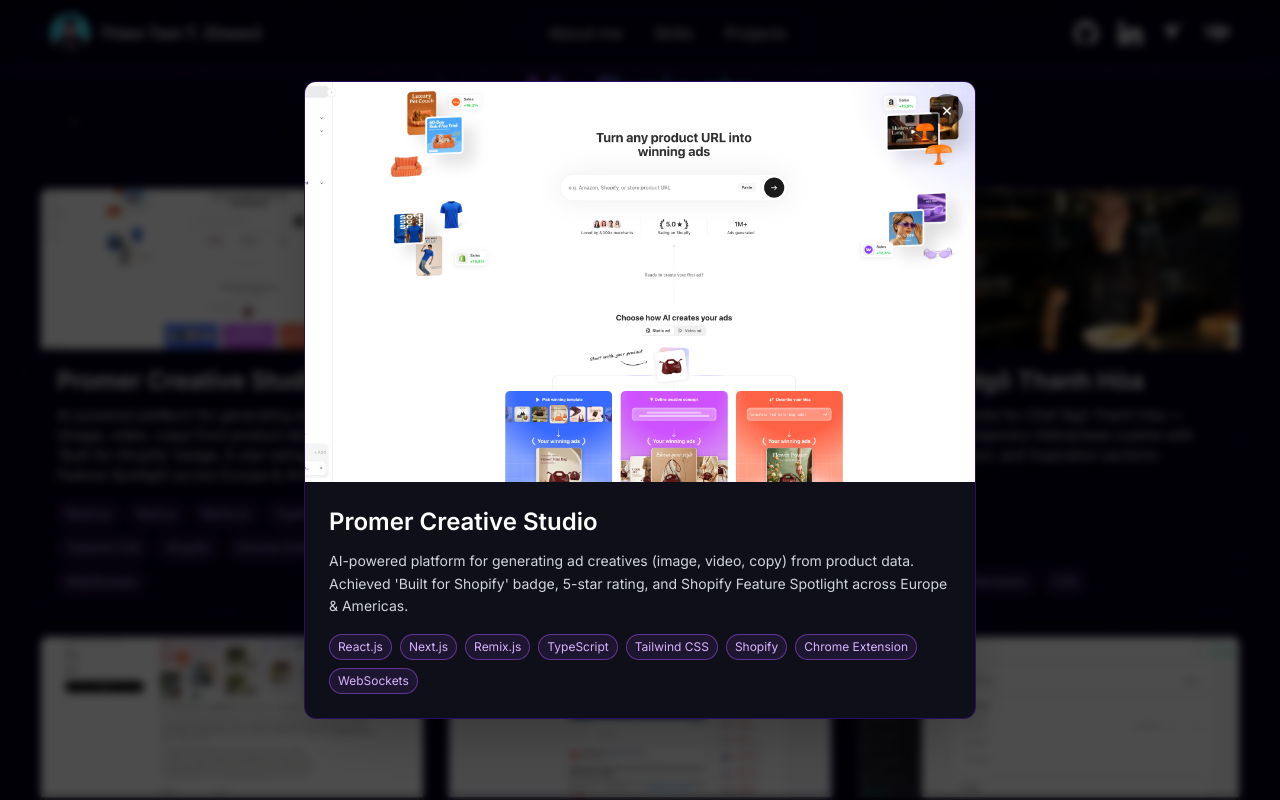
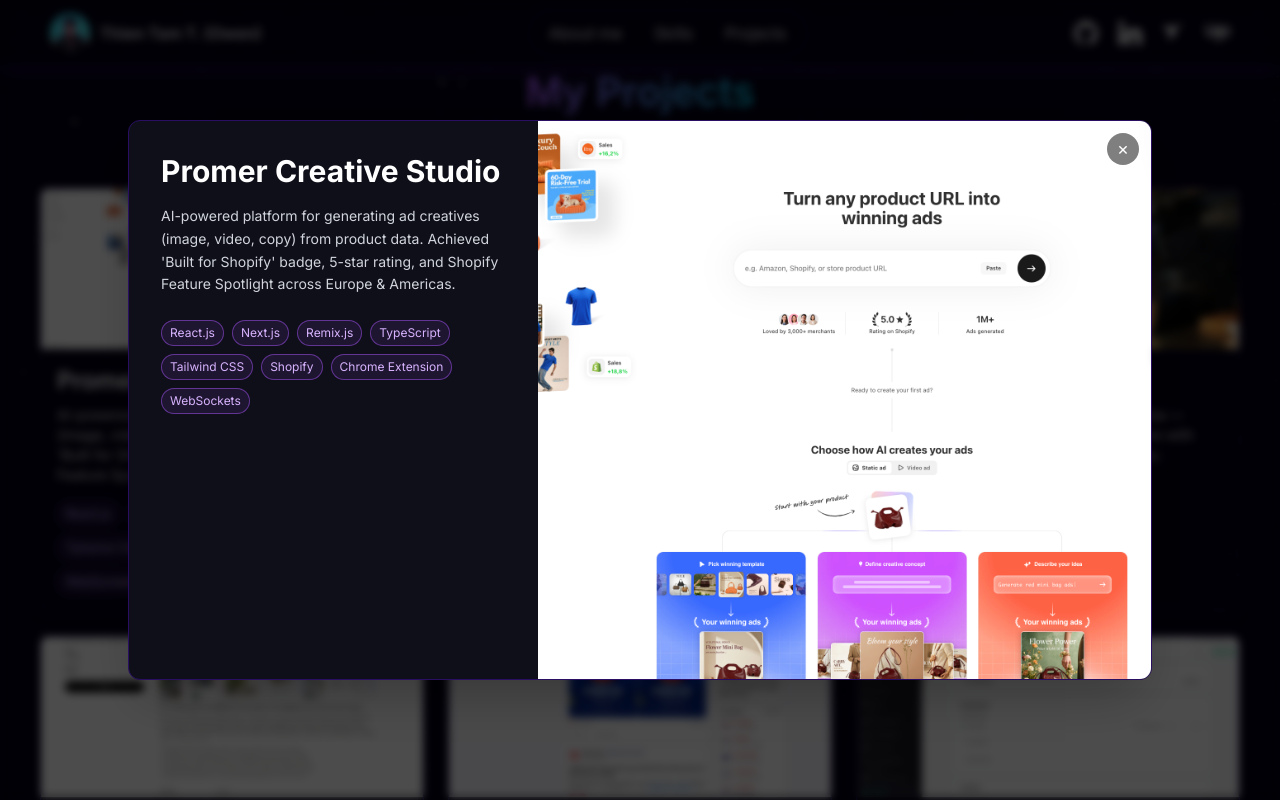
Before and after one commit to owentr1369/personal-portfolio-page, a Next.js app: page / in a window 1280 px wide. Both pictures are taken after a click on the element 232 px from the left and 3126 px from the top of the page. Shown: the part 2726-3526 px from the top of the page. Built offline with nearby package versions, Linux system fonts and the light colour scheme; a web font is replaced by a local one.

Commit message:
feat: Implement project selection modal in Projects component, enhancing user interaction with project details and improving ProjectCard functionality

```diff
--- a/components/main/Projects.tsx
+++ b/components/main/Projects.tsx
@@ -1,8 +1,25 @@
-import React from "react";
+"use client";
+
+import React, { useState, useEffect } from "react";
+import { motion, AnimatePresence } from "framer-motion";
+import Image from "next/image";
 import ProjectCard from "../sub/ProjectCard";
+import Button from "../ui/Button";
 import { ProjectsData } from "@/assets/projects";
 
+type Project = (typeof ProjectsData)[number];
+
 const Projects = () => {
+  const [selected, setSelected] = useState<Project | null>(null);
+
+  useEffect(() => {
+    const onKey = (e: KeyboardEvent) => {
+      if (e.key === "Escape") setSelected(null);
+    };
+    window.addEventListener("keydown", onKey);
+    return () => window.removeEventListener("keydown", onKey);
+  }, []);
+
   return (
     <div
       className="flex flex-col items-center justify-center py-20"
@@ -20,9 +37,84 @@
             description={project.description}
             technologies={project.technologies}
             url={project.url}
+            onClick={() => setSelected(project)}
           />
         ))}
       </div>
+
+      <AnimatePresence>
+        {selected && (
+          <motion.div
+            className="fixed inset-0 z-50 flex items-center justify-center bg-black/70 backdrop-blur-sm p-4"
+            onClick={() => setSelected(null)}
+            initial={{ opacity: 0 }}
+            animate={{ opacity: 1 }}
+            exit={{ opacity: 0 }}
+            transition={{ duration: 0.2 }}
+          >
+            <motion.div
+              className="relative bg-[#0F0F1A] border border-[#2A0E61] rounded-xl shadow-2xl w-[80vw] max-w-[1200px] overflow-hidden flex flex-col md:flex-row md:min-h-[560px]"
+              onClick={(e) => e.stopPropagation()}
+              initial={{ opacity: 0, scale: 0.92, y: 24 }}
+              animate={{ opacity: 1, scale: 1, y: 0 }}
+              exit={{ opacity: 0, scale: 0.92, y: 24 }}
+              transition={{ duration: 0.25, ease: "easeOut" }}
+            >
+              {/* Left — info */}
+              <div className="flex flex-col justify-between p-8 md:w-[40%] overflow-y-auto max-h-[80vh]">
+                <div>
+                  <h2 className="text-2xl md:text-3xl font-bold text-white leading-tight">
+                    {selected.title}
+                  </h2>
+                  <p className="mt-4 text-gray-300 text-sm leading-relaxed">
+                    {selected.description}
+                  </p>
+                  {selected.technologies && selected.technologies.length > 0 && (
+                    <div className="flex flex-wrap gap-2 mt-6">
+                      {selected.technologies.map((tech) => (
+                        <span
+                          key={tech}
+                          className="px-2 py-1 text-xs rounded-full border border-purple-500/50 text-purple-300 bg-purple-500/10"
+                        >
+                          {tech}
+                        </span>
+                      ))}
+                    </div>
+                  )}
+                </div>
+                {selected.url && (
+                  <Button
+                    href={selected.url}
+                    target="_blank"
+                    rel="noopener noreferrer"
+                    className="mt-8 inline-block"
+                  >
+                    View Project →
+                  </Button>
+                )}
+              </div>
+
+              {/* Right — image */}
+              <div className="md:w-[60%] relative min-h-[260px] md:min-h-full">
+                <Image
+                  src={selected.src}
+                  alt={selected.title}
+                  fill
+                  className="object-cover"
+                />
+              </div>
+
+              {/* Close button */}
+              <button
+                onClick={() => setSelected(null)}
+                className="absolute top-3 right-3 text-white bg-black/50 hover:bg-black/80 rounded-full w-8 h-8 flex items-center justify-center text-lg transition-colors z-10"
+              >
+                ×
+              </button>
+            </motion.div>
+          </motion.div>
+        )}
+      </AnimatePresence>
     </div>
   );
 };
--- a/components/sub/ProjectCard.tsx
+++ b/components/sub/ProjectCard.tsx
@@ -1,9 +1,7 @@
 "use client";
 
 import Image from "next/image";
-import React, { useState } from "react";
-import { motion, AnimatePresence } from "framer-motion";
-import Button from "@/components/ui/Button";
+import React from "react";
 
 interface Props {
   src: string;
@@ -11,15 +9,13 @@
   description: string;
   technologies?: string[];
   url?: string;
+  onClick: () => void;
 }
 
-const ProjectCard = ({ src, title, description, technologies, url }: Props) => {
-  const [open, setOpen] = useState(false);
-
+const ProjectCard = ({ src, title, description, technologies, onClick }: Props) => {
   return (
-    <>
     <div
-        onClick={() => setOpen(true)}
+      onClick={onClick}
       className="relative overflow-hidden rounded-lg shadow-lg border border-[#2A0E61] flex flex-col group cursor-pointer"
     >
       <Image
@@ -46,69 +42,6 @@
         )}
       </div>
     </div>
-
-      <AnimatePresence>
-        {open && (
-          <motion.div
-            className="fixed inset-0 z-50 flex items-center justify-center bg-black/70 backdrop-blur-sm p-4"
-            onClick={() => setOpen(false)}
-            initial={{ opacity: 0 }}
-            animate={{ opacity: 1 }}
-            exit={{ opacity: 0 }}
-            transition={{ duration: 0.2 }}
-          >
-            <motion.div
-              className="relative bg-[#0F0F1A] border border-[#2A0E61] rounded-xl shadow-2xl max-w-2xl w-full overflow-hidden"
-              onClick={(e) => e.stopPropagation()}
-              initial={{ opacity: 0, scale: 0.92, y: 24 }}
-              animate={{ opacity: 1, scale: 1, y: 0 }}
-              exit={{ opacity: 0, scale: 0.92, y: 24 }}
-              transition={{ duration: 0.25, ease: "easeOut" }}
-            >
-              <Image
-                src={src}
-                alt={title}
-                width={1000}
-                height={1000}
-                className="w-full object-cover h-[240px] md:h-[400px]"
-              />
-              <button
-                onClick={() => setOpen(false)}
-                className="absolute top-3 right-3 text-white bg-black/50 hover:bg-black/80 rounded-full w-8 h-8 flex items-center justify-center text-lg transition-colors"
-              >
-                ×
-              </button>
-              <div className="p-6">
-                <h2 className="text-xl md:text-2xl font-semibold text-white">{title}</h2>
-                <p className="mt-3 text-gray-300 text-sm leading-relaxed">{description}</p>
-                {technologies && technologies.length > 0 && (
-                  <div className="flex flex-wrap gap-2 mt-4">
-                    {technologies.map((tech) => (
-                      <span
-                        key={tech}
-                        className="px-2 py-1 text-xs rounded-full border border-purple-500/50 text-purple-300 bg-purple-500/10"
-                      >
-                        {tech}
-                      </span>
-                    ))}
-                  </div>
-                )}
-                {url && (
-                  <Button
-                    href={url}
-                    target="_blank"
-                    rel="noopener noreferrer"
-                    className="mt-5 inline-block"
-                  >
-                    View Project →
-                  </Button>
-                )}
-              </div>
-            </motion.div>
-          </motion.div>
-        )}
-      </AnimatePresence>
-    </>
   );
 };
 
```
Lines whose indentation alone changed are shown as unchanged.
